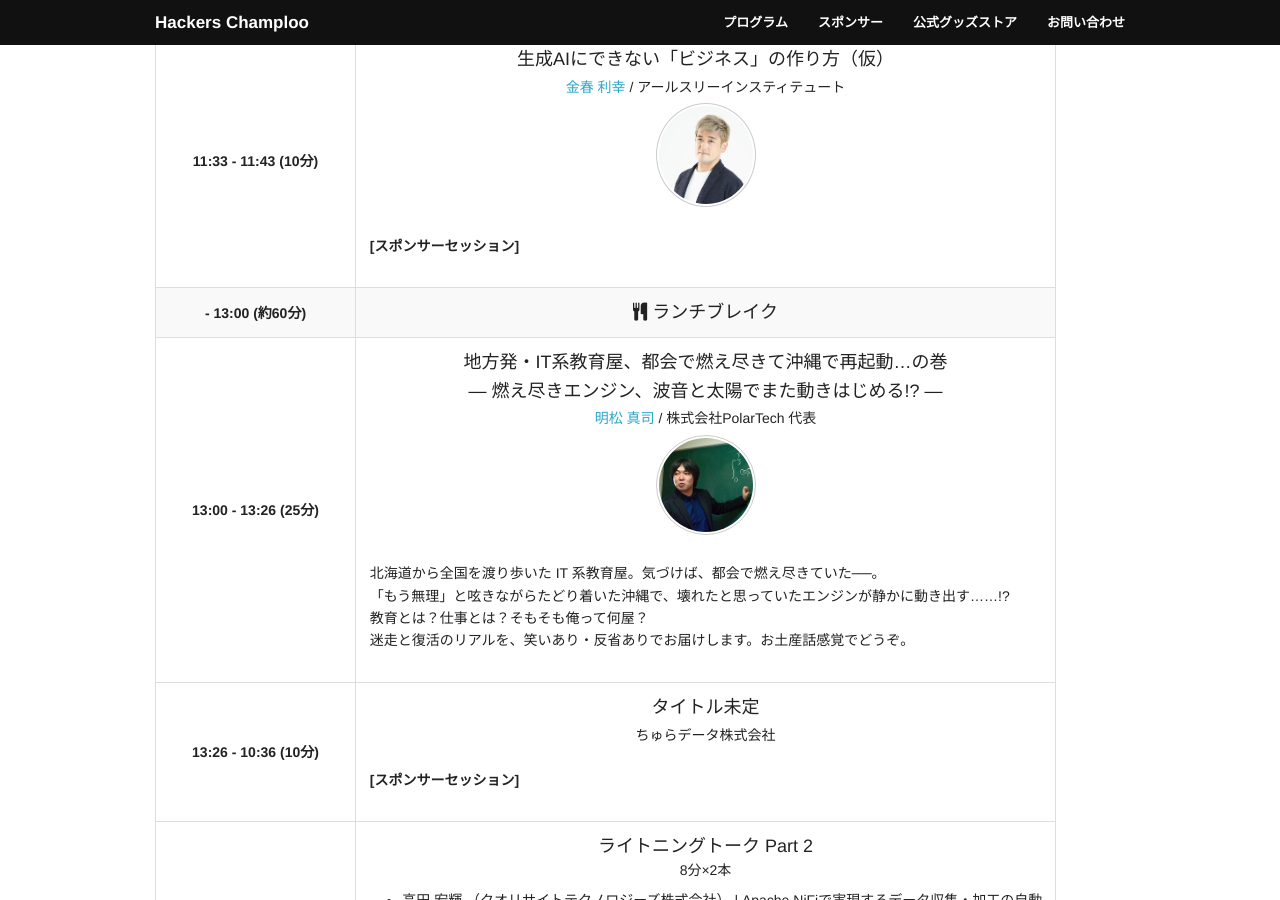
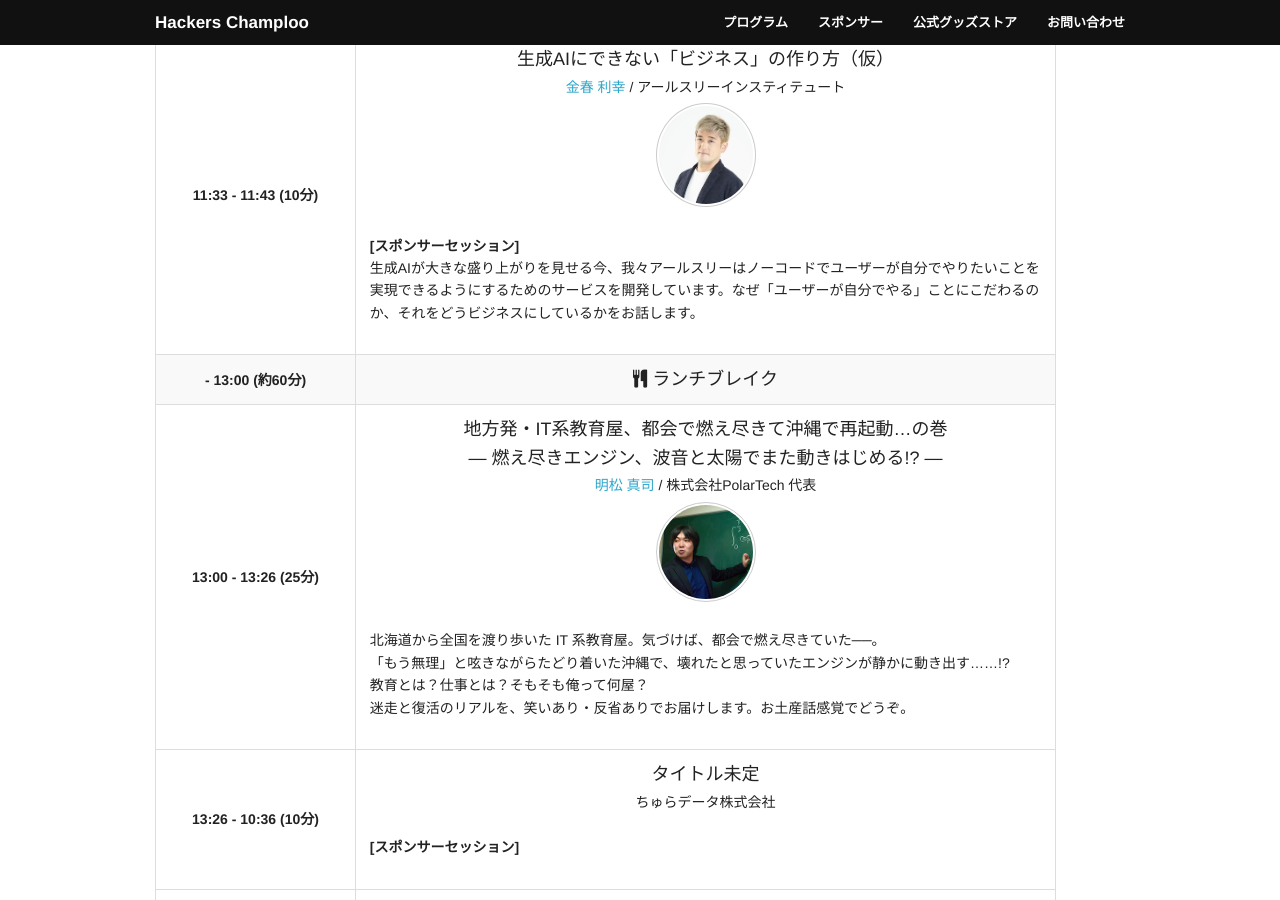
Before and after one commit to hackers-champloo/hackers-champloo.github.io, a Jekyll site: the page built from 2025/program.md, in a window 1280 px wide and 900 px high, scrolled down 1775 px. Built offline with Jekyll 4.4.1, drawn with Linux system fonts in a browser that asks for light colours; nearby versions of some CDN libraries.

Commit message:
Update program.md

```diff
--- a/2025/program.md
+++ b/2025/program.md
@@ -117,6 +117,7 @@ description: 2025年8月2日（土曜日）
             </p>
             <p class="track-description">
             <b>[スポンサーセッション]</b><br>
+            生成AIが大きな盛り上がりを見せる今、我々アールスリーはノーコードでユーザーが自分でやりたいことを実現できるようにするためのサービスを開発しています。なぜ「ユーザーが自分でやる」ことにこだわるのか、それをどうビジネスにしているかをお話します。
             </p>
         </td>
       </tr>
```
